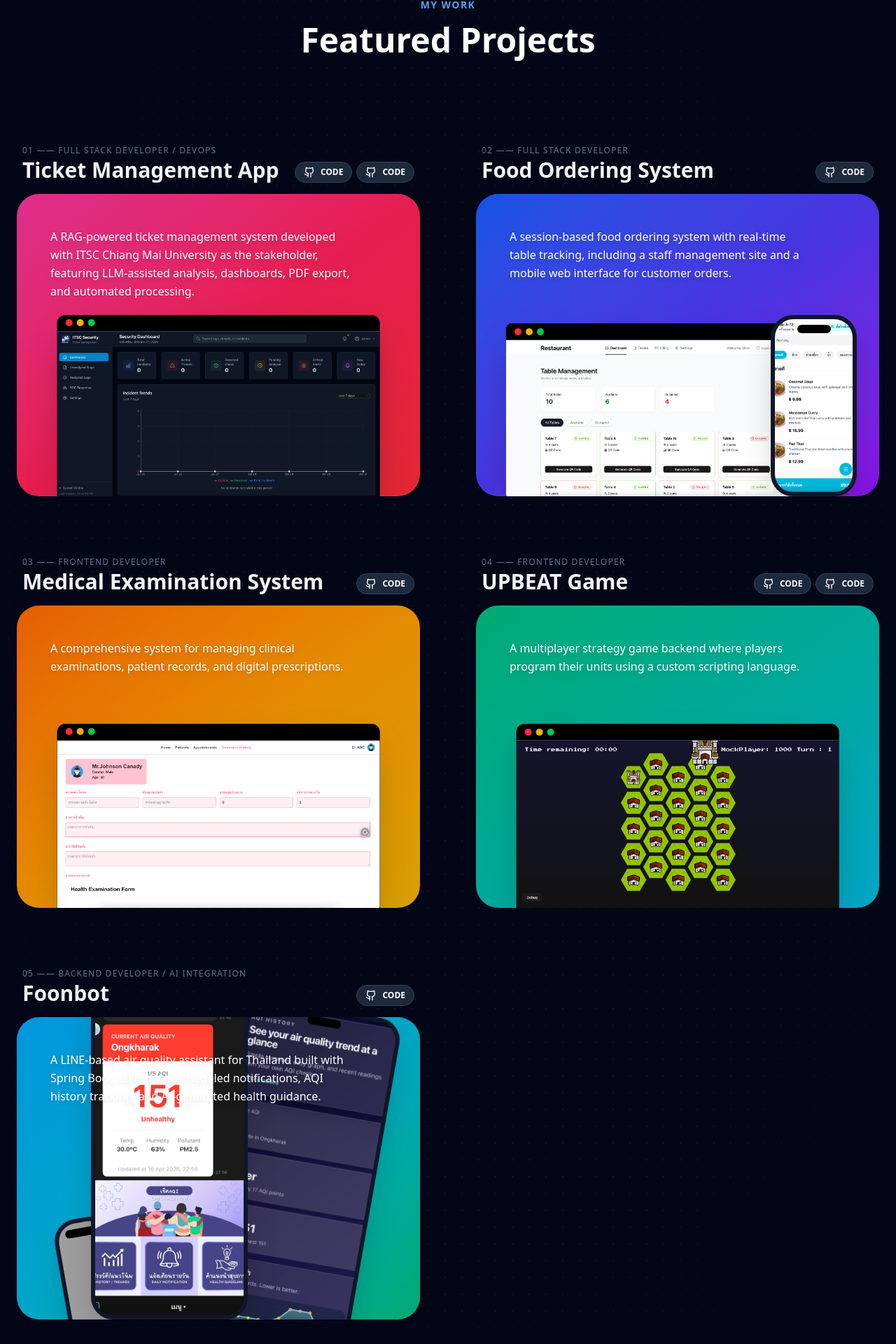
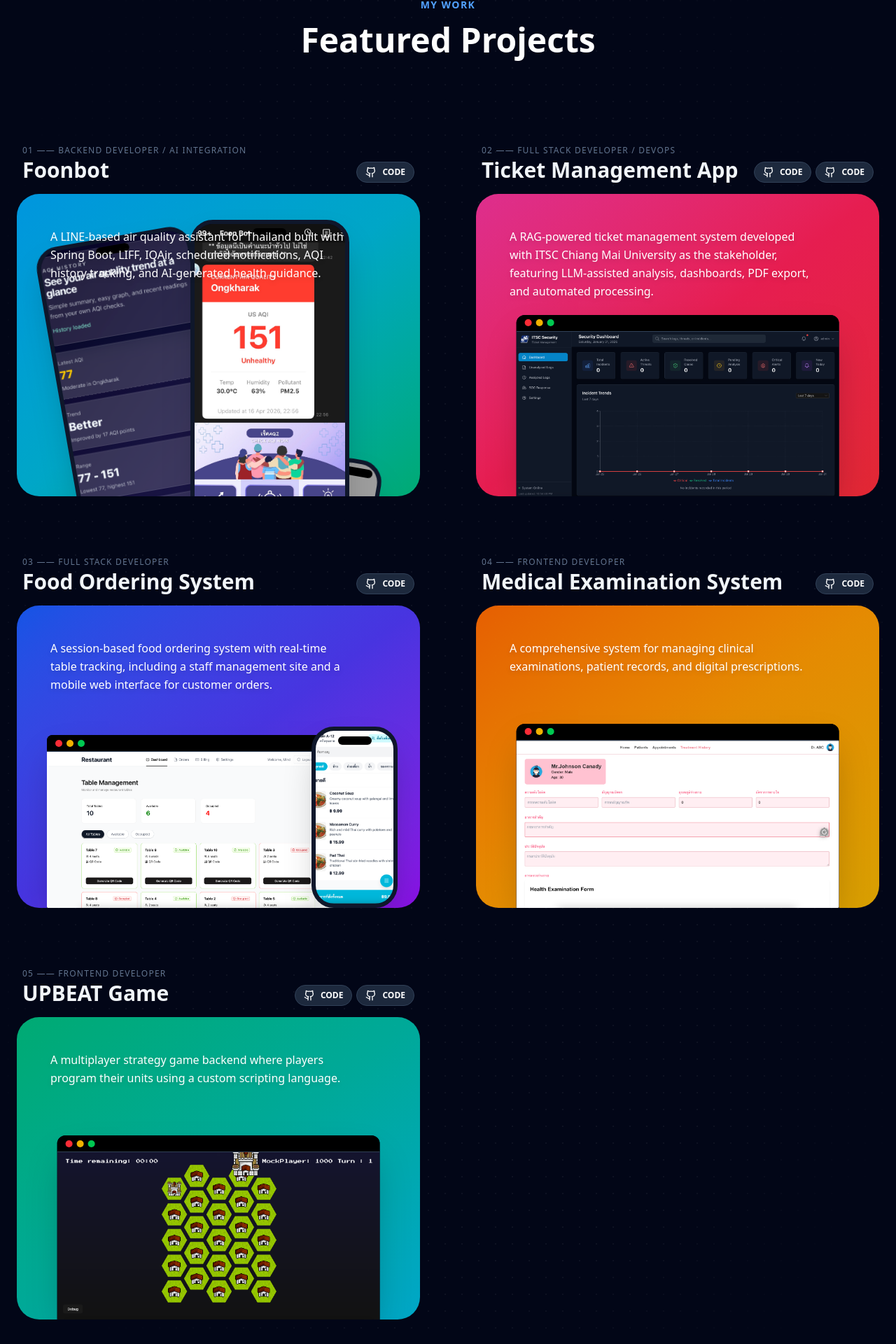
Before and after one commit to nathapatt/nathapat, a React (Vite) app: page / in a window 1280 px wide. Shown: the part 1819-3739 px from the top of the page at 70% size. Built offline with nearby package versions, Linux system fonts and the light colour scheme; grey boxes are pictures that could not be loaded.

Commit message:
feat: add Foonbot project and implement staggered entrance animations for project gallery components

```diff
--- a/src/components/Projects.tsx
+++ b/src/components/Projects.tsx
@@ -31,6 +31,15 @@ interface Project {
 const projects: Project[] = [
     {
         id: "01",
+        category: "Backend Developer / AI Integration",
+        title: "Foonbot",
+        description: "A LINE-based air quality assistant for Thailand built with Spring Boot, LIFF, IQAir, scheduled notifications, AQI history tracking, and AI-generated health guidance.",
+        gradient: "from-sky-500 via-cyan-500 to-emerald-500",
+        mobileGallery: [foonbotHistoryImage, foonbotChatImage, foonbotLoadingImage],
+        links: { demo: "#", code: "https://github.com/nathapatt/foonbot" },
+    },
+    {
+        id: "02",
         category: "Full Stack Developer / DevOps",
         title: "Ticket Management App",
         description: "A RAG-powered ticket management system developed with ITSC Chiang Mai University as the stakeholder, featuring LLM-assisted analysis, dashboards, PDF export, and automated processing.",
@@ -41,7 +50,7 @@ const projects: Project[] = [
         },
     },
     {
-        id: "02",
+        id: "03",
         category: "Full Stack Developer",
         title: "Food Ordering System",
         description: "A session-based food ordering system with real-time table tracking, including a staff management site and a mobile web interface for customer orders.",
@@ -51,7 +60,7 @@ const projects: Project[] = [
         links: { demo: "#", code: "https://github.com/nathapatt/food-ordering-deploy" },
     },
     {
-        id: "03",
+        id: "04",
         category: "Frontend Developer",
         title: "Medical Examination System",
         description: "A comprehensive system for managing clinical examinations, patient records, and digital prescriptions.",
@@ -60,7 +69,7 @@ const projects: Project[] = [
         links: { demo: "#", code: "https://github.com/nathapatt/frontMex" },
     },
     {
-        id: "04",
+        id: "05",
         category: "Frontend Developer",
         title: "UPBEAT Game",
         description: "A multiplayer strategy game backend where players program their units using a custom scripting language.",
@@ -68,42 +77,46 @@ const projects: Project[] = [
         image: upbeatImage,
         links: { demo: "#", code: "https://github.com/NokiaTh131/upbeat", code2: "https://github.com/NokiaTh131/newUPBEAT" },
     },
-    {
-        id: "05",
-        category: "Backend Developer / AI Integration",
-        title: "Foonbot",
-        description: "A LINE-based air quality assistant for Thailand built with Spring Boot, LIFF, IQAir, scheduled notifications, AQI history tracking, and AI-generated health guidance.",
-        gradient: "from-sky-500 via-cyan-500 to-emerald-500",
-        mobileGallery: [foonbotLoadingImage, foonbotChatImage, foonbotHistoryImage],
-        links: { demo: "#", code: "https://github.com/nathapatt/foonbot" },
-    },
 ];
 
 export function Projects() {
     const { isMobile, isTablet } = useResponsive();
     const desktopGalleryClasses = [
-        "h-[48%] translate-x-10 translate-y-8 rotate-[-10deg] z-10",
-        "h-[66%] z-20",
-        "h-[48%] -translate-x-10 translate-y-8 rotate-[10deg] z-10",
+        "h-[36%] translate-x-10 translate-y-28 rotate-[-10deg] z-10",
+        "h-[52%] translate-y-24 z-20",
+        "h-[36%] -translate-x-10 translate-y-28 rotate-[10deg] z-10",
     ];
     const desktopGalleryHoverClasses = [
-        "group-hover:translate-x-7 group-hover:translate-y-3 group-hover:rotate-[-14deg] group-focus-within:translate-x-7 group-focus-within:translate-y-3 group-focus-within:rotate-[-14deg]",
-        "group-hover:-translate-y-4 group-hover:scale-[1.03] group-focus-within:-translate-y-4 group-focus-within:scale-[1.03]",
-        "group-hover:-translate-x-7 group-hover:translate-y-3 group-hover:rotate-[14deg] group-focus-within:-translate-x-7 group-focus-within:translate-y-3 group-focus-within:rotate-[14deg]",
+        "group-hover:translate-x-7 group-hover:translate-y-24 group-hover:rotate-[-14deg] group-focus-within:translate-x-7 group-focus-within:translate-y-24 group-focus-within:rotate-[-14deg]",
+        "group-hover:translate-y-20 group-hover:scale-[1.03] group-focus-within:translate-y-20 group-focus-within:scale-[1.03]",
+        "group-hover:-translate-x-7 group-hover:translate-y-24 group-hover:rotate-[14deg] group-focus-within:-translate-x-7 group-focus-within:translate-y-24 group-focus-within:rotate-[14deg]",
     ];
     const mobileGalleryClasses = [
-        "w-[30%] translate-x-6 translate-y-6 rotate-[-8deg] z-10",
-        "w-[38%] z-20",
-        "w-[30%] -translate-x-6 translate-y-6 rotate-[8deg] z-10",
+        "w-[28%] min-w-[5.5rem] max-w-[6.5rem] translate-x-5 translate-y-2 rotate-[-8deg] z-10",
+        "w-[36%] min-w-[6.75rem] max-w-[8rem] -translate-y-2 z-20",
+        "w-[28%] min-w-[5.5rem] max-w-[6.5rem] -translate-x-5 translate-y-2 rotate-[8deg] z-10",
     ];
 
-    const renderPhoneFrame = (imageSrc: string, alt: string, className: string, hoverClassName = "") => (
+    const renderPhoneFrame = (
+        imageSrc: string,
+        alt: string,
+        className: string,
+        hoverClassName = "",
+        entranceDelay = 0
+    ) => (
         <motion.div
             key={`${alt}-${className}`}
-            className={`relative w-auto aspect-[9/19.5] bg-slate-950 rounded-[1.5rem] md:rounded-[2rem] border-[4px] md:border-[6px] border-slate-900 shadow-2xl overflow-hidden transition-transform duration-500 ease-[cubic-bezier(0.22,1,0.36,1)] will-change-transform ${className} ${hoverClassName}`}
+            initial={{ opacity: 0, y: 36, scale: 0.92 }}
+            whileInView={{ opacity: 1, y: 0, scale: 1 }}
+            viewport={{ once: true, margin: "-40px" }}
+            transition={{ duration: 0.55, delay: entranceDelay, ease: [0.22, 1, 0.36, 1] }}
         >
-            <div className="absolute top-2 left-1/2 -translate-x-1/2 w-8 md:w-12 h-2 md:h-3 bg-black rounded-full z-20" />
-            <img src={imageSrc} alt={alt} className="w-full h-full object-cover" />
+            <div
+                className={`relative w-auto aspect-[9/19.5] bg-slate-950 rounded-[1.15rem] md:rounded-[2rem] border-[3px] md:border-[6px] border-slate-900 shadow-2xl overflow-hidden transition-transform duration-500 ease-[cubic-bezier(0.22,1,0.36,1)] will-change-transform ${className} ${hoverClassName}`}
+            >
+                <div className="absolute top-1.5 left-1/2 -translate-x-1/2 w-7 md:w-12 h-1.5 md:h-3 bg-black rounded-full z-20" />
+                <img src={imageSrc} alt={alt} className="w-full h-full object-cover" />
+            </div>
         </motion.div>
     );
 
@@ -204,6 +217,7 @@ export function Projects() {
                                                         `${project.title} screen ${imageIndex + 1}`,
                                                         desktopGalleryClasses[imageIndex] ?? "h-[56%] z-10",
                                                         desktopGalleryHoverClasses[imageIndex] ?? "",
+                                                        imageIndex * 0.08,
                                                     )
                                                 )}
                                             </div>
@@ -237,7 +251,13 @@ export function Projects() {
                                                 <img src={project.image} alt={project.title} className="w-full h-auto object-cover" />
                                             </motion.div>
                                             {project.mobileImage && (
-                                                <motion.div className="relative w-[30%] aspect-[9/19] bg-slate-950 rounded-[1rem] border-[3px] border-slate-900 shadow-2xl overflow-hidden ml-[-10%] z-10">
+                                                <motion.div
+                                                    initial={{ opacity: 0, y: 32, scale: 0.92 }}
+                                                    whileInView={{ opacity: 1, y: 0, scale: 1 }}
+                                                    viewport={{ once: true, margin: "-40px" }}
+                                                    transition={{ duration: 0.55, delay: 0.08, ease: [0.22, 1, 0.36, 1] }}
+                                                    className="relative w-[30%] min-w-[5.25rem] max-w-[6.75rem] aspect-[9/19] bg-slate-950 rounded-[1rem] border-[3px] border-slate-900 shadow-2xl overflow-hidden ml-[-10%] z-10"
+                                                >
                                                     <div className="absolute top-1 left-1/2 -translate-x-1/2 w-6 h-1.5 bg-black rounded-full z-20" />
                                                     <img src={project.mobileImage} alt={`${project.title} Mobile`} className="w-full h-full object-cover" />
                                                 </motion.div>
@@ -245,12 +265,14 @@ export function Projects() {
                                         </div>
                                     )}
                                     {project.mobileGallery?.length && (
-                                        <div className="relative flex justify-center items-end mt-4 min-h-[22rem] px-2 overflow-hidden">
+                                        <div className="relative flex justify-center items-start mt-4 min-h-[20rem] px-2 pt-2 overflow-hidden">
                                             {project.mobileGallery.map((imageSrc, imageIndex) =>
                                                 renderPhoneFrame(
                                                     imageSrc,
                                                     `${project.title} screen ${imageIndex + 1}`,
                                                     mobileGalleryClasses[imageIndex] ?? "w-[34%] z-10",
+                                                    "",
+                                                    imageIndex * 0.08,
                                                 )
                                             )}
                                         </div>
```
